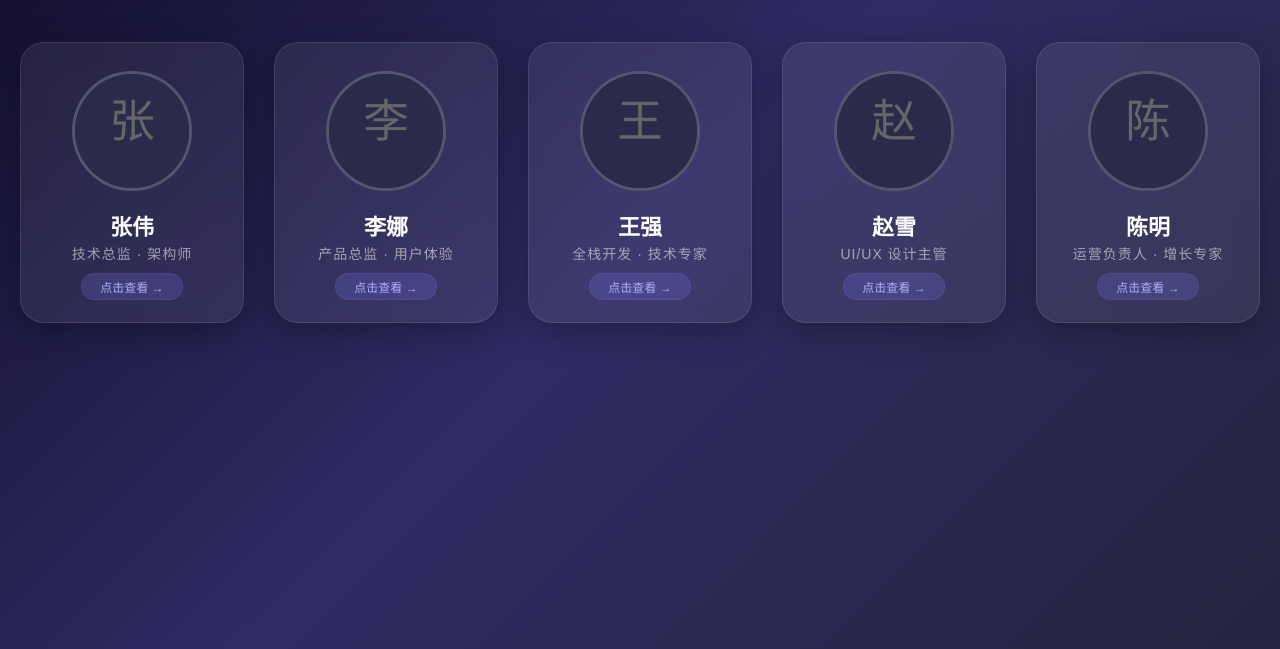
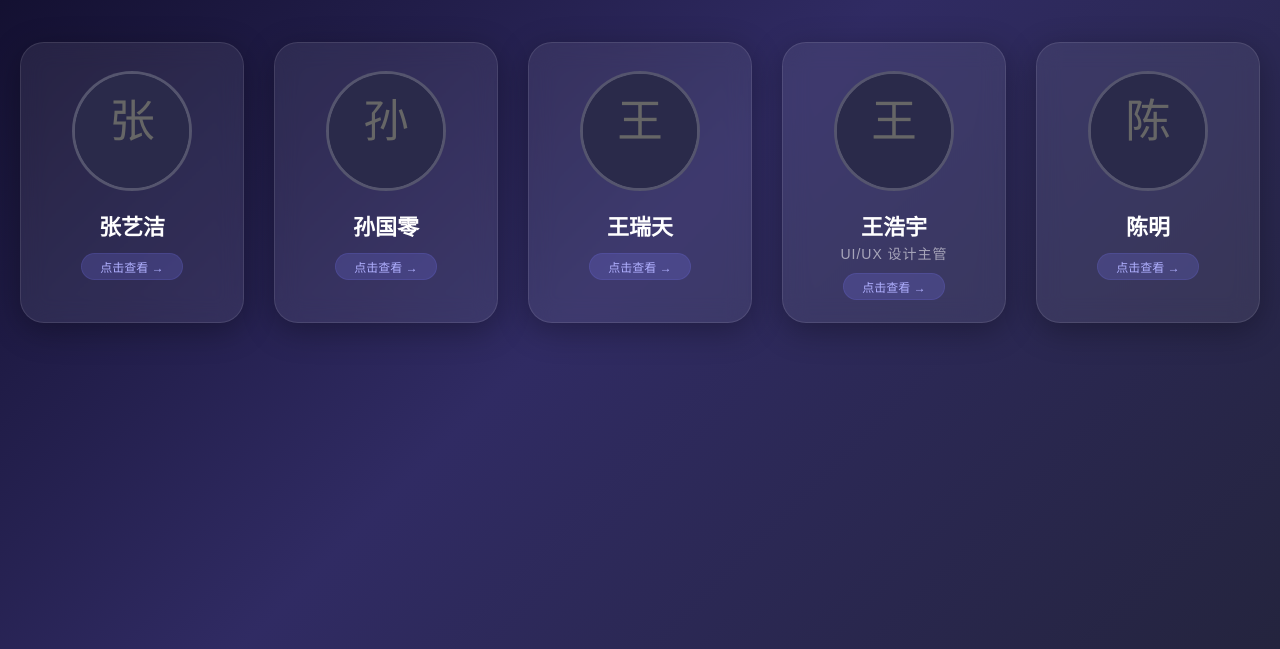
Before and after one commit to dulantz/dulantz.github.io, a plain HTML site: page index.html in a window 1280 px wide. Shown: the part 151-800 px from the top of the page. Drawn offline with Linux system fonts and the light colour scheme.

Commit message:
Update index.html

```diff
--- a/index.html
+++ b/index.html
@@ -248,34 +248,34 @@
         // ============================================================
         const members = [
             {
-                name: '张伟',
-                role: '技术总监 · 架构师',
+                name: '张艺洁',
+                role: '',
                 avatar: 'images/team1.jpg',
-                bio: '▸ 15年互联网技术经验，曾任职于阿里、字节跳动核心研发团队。\n▸ 主导过日活千万级系统的架构设计与重构，擅长高并发、微服务、云原生。\n▸ 热爱技术布道，内部培训超过200场，培养出多位技术骨干。\n▸ 业余爱好：骑行、摄影、开源社区贡献者。'
+                bio: '▸ 。'
             },
             {
-                name: '李娜',
-                role: '产品总监 · 用户体验',
+                name: '孙国零',
+                role: '',
                 avatar: 'images/team2.jpg',
-                bio: '▸ 8年产品设计经验，前腾讯高级产品经理。\n▸ 负责过3款从0到1的产品，累计服务用户超5000万。\n▸ 擅长用户洞察、数据驱动决策、敏捷迭代。\n▸ 多次获得公司年度创新奖，拥有5项产品设计相关专利。\n▸ 业余爱好：阅读、旅行、心理学研究。'
+                bio: '。'
             },
             {
-                name: '王强',
-                role: '全栈开发 · 技术专家',
+                name: '王瑞天',
+                role: '',
                 avatar: 'images/team3.jpg',
-                bio: '▸ 精通 Python / Java / Go / Vue / React 等多栈技术。\n▸ 6年全栈开发经验，独立完成过电商、CMS、低代码平台等项目。\n▸ 代码洁癖患者，团队代码规范与质量把控人。\n▸ 活跃于GitHub开源社区，维护3个千星项目。\n▸ 业余爱好：写技术博客、弹吉他、做饭。'
+                bio: '。'
             },
             {
-                name: '赵雪',
+                name: '王浩宇',
                 role: 'UI/UX 设计主管',
                 avatar: 'images/team4.jpg',
-                bio: '▸ 7年数字产品设计经验，曾任小米设计团队核心成员。\n▸ 主导过智能硬件、SaaS平台、移动应用等多形态产品设计。\n▸ 擅长设计系统搭建、交互创新、用户行为分析。\n▸ 作品多次入选站酷、Behance首页推荐。\n▸ 业余爱好：手绘、逛展、收集黑胶唱片。'
+                bio: '▸ 是个丑鸡巴。'
             },
             {
                 name: '陈明',
-                role: '运营负责人 · 增长专家',
+                role: '',
                 avatar: 'images/team5.jpg',
-                bio: '▸ 10年运营经验，从0搭建过多个百万级用户社群。\n▸ 擅长内容生态建设、用户增长策略、品牌IP打造。\n▸ 曾操盘3个千万级流量活动，ROI最高达到1:8。\n▸ 对用户心理有深刻洞察，擅长用运营驱动产品迭代。\n▸ 业余爱好：马拉松、茶道、写短篇小说。'
+                bio: '。'
             }
         ];
 
```
